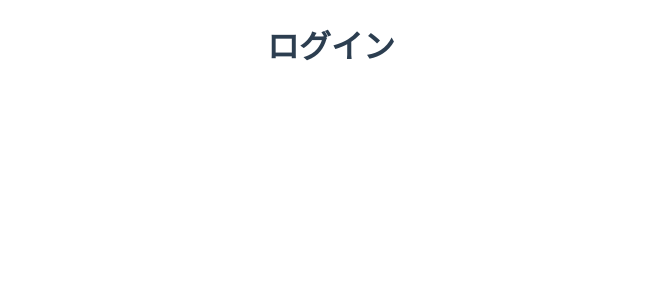
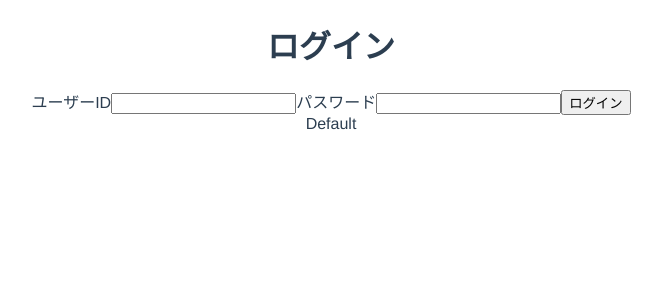
Before and after one commit to NekomimiMofuMofu/WebAppCore, a Vue app in the folder vue_client/: page /login in a window 1280 px wide. Shown: the top 300 px of the page, without its empty margins (309-971 px from the left). Built offline with nearby package versions, Linux system fonts and the light colour scheme.

Commit message:
#0001 LoginPage.vueにIDとパスの入力テキストボックスとボタンを追加

```diff
--- a/vue_client/src/views/LoginPage.vue
+++ b/vue_client/src/views/LoginPage.vue
@@ -1,5 +1,31 @@
 <template>
   <div class="login">
     <h1>ログイン</h1>
+    <label for="i_user_id">ユーザーID</label>
+    <input id="i_user_id" type="text" name="user_id" value="">
+    <label for="i_password">パスワード</label>
+    <input id="i_password" type="password" name="password" value="">
+    <input id="btn_login" type="button" @click="onClick" name="btn_login" value="ログイン">
+    <div v-if="a">HogeHoge</div>
+    <div v-if="!a">Default</div>
   </div>
 </template>
+
+<script lang="ts">
+import {Vue} from "vue-property-decorator";
+import Component from "vue-class-component";
+
+@Component
+export default class LoginPage extends Vue {
+  private a = false;
+
+  private onClick(): void {
+    this.a = true;
+  }
+}
+
+</script>
+
+<style scoped lang="scss">
+
+</style>
```
